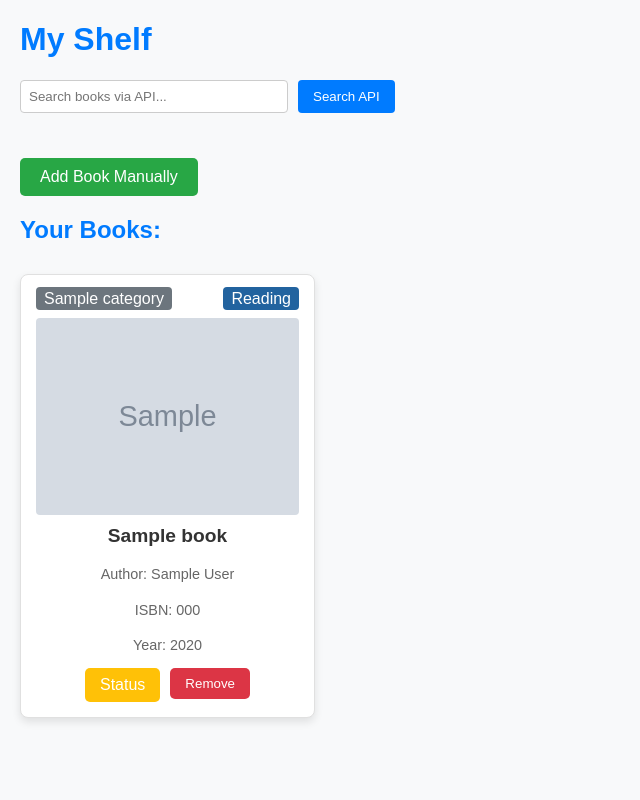
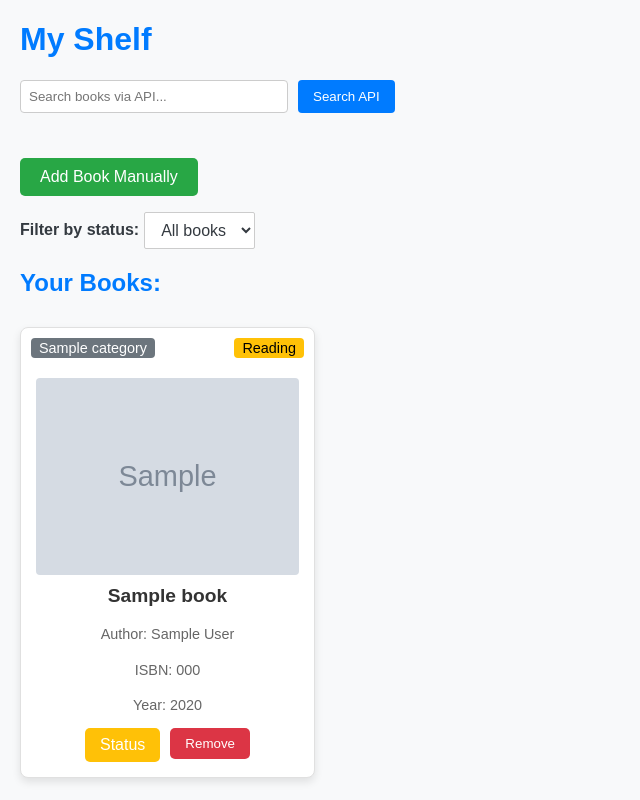
Before and after one commit to charmosaa/digital-library, a Flask app: page / in a window 1280 px wide. Shown: the whole page, without its empty margins (0-640 px from the left). Run offline with Flask 3, Linux system fonts and the light colour scheme; tables that the repository leaves empty hold one stand-in row (values such as "Sample post"); grey boxes marked "Sample" are stand-in pictures.

Commit message:
Napis statusu w prawym górnym rogu ksiązki + filtorwanie po statusie

```diff
--- a/app.py
+++ b/app.py
@@ -19,9 +19,15 @@ db.init_app(app)
 # --- Application Views (Routes) ---
 @app.route('/')
 def home():
-    books = Book.query.all()
-    categories = Category.query.all()
-    return render_template('home.html', books=books, categories=categories)
+    status_filter = request.args.get('status_filter')
+
+    if status_filter in ['0', '1', '2']:
+        books = Book.query.filter_by(status=int(status_filter)).all()
+    else:
+        books = Book.query.all()
+
+    return render_template('home.html', books=books, status_filter=status_filter)
+
 
 @app.route('/add_book', methods=['GET', 'POST'])
 def add_book():
--- a/models.py
+++ b/models.py
@@ -4,6 +4,7 @@ from flask_sqlalchemy import SQLAlchemy
 
 # placeholder, real object initialized in app.py
 db = SQLAlchemy()
+
 
 # BOOK model
 class Book(db.Model):
--- a/templates/home.html
+++ b/templates/home.html
@@ -5,35 +5,168 @@
     <meta name="viewport" content="width=device-width, initial-scale=1.0">
     <title>My Digital Library</title>
     <style>
-        body { font-family: Arial, sans-serif; margin: 20px; background-color: #f8f9fa; color: #343a40; }
-        h1, h2 { color: #007bff; }
-        .search-form-home { margin-bottom: 30px; display: flex; gap: 10px; }
-        .search-form-home input[type="text"] { padding: 8px; border: 1px solid #ccc; border-radius: 4px; width: 250px; }
-        .search-form-home button { padding: 8px 15px; background-color: #007bff; color: white; border: none; border-radius: 4px; cursor: pointer; }
-        .search-form-home button:hover { background-color: #0056b3; }
+        body {
+            font-family: Arial, sans-serif;
+            margin: 20px;
+            background-color: #f8f9fa;
+            color: #343a40;
+        }
 
-        .button-link { display: inline-block; padding: 10px 20px; background-color: #28a745; color: white; border-radius: 5px; text-decoration: none; margin-top: 15px; font-size: 16px; transition: background-color 0.3s ease; }
-        .button-link:hover { background-color: #218838; }
+        h1, h2 {
+            color: #007bff;
+        }
 
-        .message { background-color: #d4edda; color: #155724; border: 1px solid #c3e6cb; padding: 10px; margin-bottom: 15px; border-radius: 5px; }
+        .search-form-home {
+            margin-bottom: 30px;
+            display: flex;
+            gap: 10px;
+        }
 
-        .book-grid { display: grid; grid-template-columns: repeat(auto-fill, minmax(250px, 1fr)); gap: 20px; margin-top: 30px; }
-        .book-card { background-color: #ffffff; border: 1px solid #e0e0e0; border-radius: 8px; box-shadow: 0 4px 8px rgba(0,0,0,0.1); padding: 15px; text-align: center; display: flex; flex-direction: column; justify-content: space-between; align-items: center; }
-        .book-card img { max-width: 100%; height: auto; max-height: 200px; object-fit: contain; border-radius: 4px; margin-bottom: 10px; }
-        .book-card h3 { font-size: 1.2em; margin-top: 0; margin-bottom: 5px; color: #333; }
-        .book-card p { font-size: 0.9em; color: #666; margin-bottom: 5px; }
-        .category-tag { background-color: #6c757d; color: white; padding: 3px 8px; border-radius: 4px; font-size: 1em; margin-bottom: 5px; align-self: flex-start; }
-        .status-to-read { background-color: #248a94; color: #ffffff; padding: 3px 8px; border-radius: 4px; font-size: 1em; margin-bottom: 5px; align-self: flex-end; }
-        .status-reading { background-color: rgb(34, 99, 159);; color: white; padding: 3px 8px; border-radius: 4px; font-size: 1em; margin-bottom: 5px; align-self: flex-end; }
-        .status-read { background-color: #4042d7; color: white; padding: 3px 8px; border-radius: 4px; font-size: 1em; margin-bottom: 5px; align-self: flex-end; }
-        .book-card .book-details { flex-grow: 1; display: flex; flex-direction: column; justify-content: flex-start; align-items: center; width: 100%; }
-        .book-info {
+        .search-form-home input[type="text"] {
+            padding: 8px;
+            border: 1px solid #ccc;
+            border-radius: 4px;
+            width: 250px;
+        }
+
+        .search-form-home button {
+            padding: 8px 15px;
+            background-color: #007bff;
+            color: white;
+            border: none;
+            border-radius: 4px;
+            cursor: pointer;
+        }
+
+        .search-form-home button:hover {
+            background-color: #0056b3;
+        }
+
+        .button-link {
+            display: inline-block;
+            padding: 10px 20px;
+            background-color: #28a745;
+            color: white;
+            border-radius: 5px;
+            text-decoration: none;
+            margin-top: 15px;
+            font-size: 16px;
+            transition: background-color 0.3s ease;
+        }
+
+        .button-link:hover {
+            background-color: #218838;
+        }
+
+        .message {
+            background-color: #d4edda;
+            color: #155724;
+            border: 1px solid #c3e6cb;
+            padding: 10px;
+            margin-bottom: 15px;
+            border-radius: 5px;
+        }
+
+        .book-grid {
+            display: grid;
+            grid-template-columns: repeat(auto-fill, minmax(250px, 1fr));
+            gap: 20px;
+            margin-top: 30px;
+        }
+
+        .book-card {
+            background-color: #ffffff;
+            border: 1px solid #e0e0e0;
+            border-radius: 8px;
+            box-shadow: 0 4px 8px rgba(0,0,0,0.1);
+            padding: 15px;
+            text-align: center;
+            display: flex;
+            flex-direction: column;
+            justify-content: space-between;
+            align-items: center;
+            position: relative;
+            padding-top: 50px;
+        }
+
+        .book-badges-top {
+            position: absolute;
+            top: 10px;
+            left: 10px;
+            right: 10px;
             display: flex;
             justify-content: space-between;
+            align-items: flex-start;
+            z-index: 2;
+        }
+
+        .book-category-badge,
+        .book-status-badge {
+            display: flex;
+        }
+
+        .category-tag,
+        .status-to-read,
+        .status-reading,
+        .status-read {
+            padding: 3px 8px;
+            border-radius: 4px;
+            font-size: 0.9em;
+            font-weight: normal;
+            line-height: 1;
+            display: inline-block;
+            margin-bottom: 5px;
+            color: white;
+        }
+
+        .category-tag {
+            background-color: #6c757d;
+        }
+
+        .status-to-read {
+            background-color: #248a94;
+        }
+
+        .status-reading {
+            background-color: #ffc107;
+            color: black;
+        }
+
+        .status-read {
+            background-color: #28a745;
+        }
+
+        .book-card img {
+            max-width: 100%;
+            height: auto;
+            max-height: 200px;
+            object-fit: contain;
+            border-radius: 4px;
+            margin-bottom: 10px;
+        }
+
+        .book-card h3 {
+            font-size: 1.2em;
+            margin-top: 0;
+            margin-bottom: 5px;
+            color: #333;
+        }
+
+        .book-card p {
+            font-size: 0.9em;
+            color: #666;
+            margin-bottom: 5px;
+        }
+
+        .book-card .book-details {
+            flex-grow: 1;
+            display: flex;
+            flex-direction: column;
+            justify-content: flex-start;
             align-items: center;
             width: 100%;
-        padding-bottom: 10px;
         }
+
         .book-actions {
             display: flex;
             gap: 10px;
@@ -41,8 +174,9 @@
             width: 100%;
             justify-content: center;
         }
+
         .edit-button {
-            background-color: #ffc107; /* Yellow/orange for edit */
+            background-color: #ffc107;
             color: white;
             padding: 8px 15px;
             border: none;
@@ -51,11 +185,13 @@
             text-decoration: none;
             transition: background-color 0.3s ease;
         }
+
         .edit-button:hover {
-            background-color: #e0a800; /* Darker yellow on hover */
+            background-color: #e0a800;
         }
+
         .delete-button {
-            background-color: #dc3545; /* Red color for delete */
+            background-color: #dc3545;
             color: white;
             padding: 8px 15px;
             border: none;
@@ -64,9 +200,39 @@
             text-decoration: none;
             transition: background-color 0.3s ease;
         }
+
         .delete-button:hover {
-            background-color: #c82333; /* Darker red on hover */
+            background-color: #c82333;
         }
+
+        .status-filter-form {
+            margin: 15px 0;
+            display: flex;
+            align-items: center;
+            gap: 5px;
+        }
+
+        .status-filter-form label {
+            font-weight: bold;
+        }
+
+        .status-filter-form select {
+            padding: 8px 12px;
+            border: 1px solid #ccc;
+            border-radius: 2px;
+            background-color: #ffffff;
+            font-size: 1em;
+            color: #343a40;
+            cursor: pointer;
+            transition: border-color 0.2s ease;
+        }
+
+        .status-filter-form select:hover,
+        .status-filter-form select:focus {
+            border-color: #007bff;
+            outline: none;
+        }
+
     </style>
 </head>
 <body>
@@ -87,31 +253,44 @@
 
     <p><a href="{{ url_for('add_book') }}" class="button-link">Add Book Manually</a></p>
 
+    <!-- FILTER FORM -->
+    <form method="GET" action="{{ url_for('home') }}" class="status-filter-form">
+        <label for="status_filter">Filter by status:</label>
+        <select name="status_filter" id="status_filter" onchange="this.form.submit()">
+            <option value="">All books</option>
+            <option value="0" {% if status_filter == '0' %}selected{% endif %}>To Read</option>
+            <option value="1" {% if status_filter == '1' %}selected{% endif %}>Reading</option>
+            <option value="2" {% if status_filter == '2' %}selected{% endif %}>Read</option>
+        </select>
+    </form>
+
+
+
     {% if books %}
         <h2>Your Books:</h2>
         <div class="book-grid">
             {% for book in books %}
                 <div class="book-card">
-                    <div class="book-details">
-                        <div class="book-info">
-                            <div>
+                    <div class="book-badges-top">
+                        <div class="book-category-badge">
                             {% if book.category %}
                                 <span class="category-tag">{{ book.category.name }}</span>
                             {% else %}
                                 <span class="category-tag">Uncategorized</span>
                             {% endif %}
                         </div>
-                            <div>
-                                {% if book.status == 0 %}
+                        <div class="book-status-badge">
+                            {% if book.status|int == 0 %}
                                 <span class="status-to-read">To Read</span>
-                                {% elif book.status == 1 %}
+                            {% elif book.status|int == 1 %}
                                 <span class="status-reading">Reading</span>
-                                {% elif book.status == 2 %}
+                            {% elif book.status|int == 2 %}
                                 <span class="status-read">Read</span>
                             {% endif %}
                         </div>
                     </div>
 
+                    <div class="book-details">
                         {% if book.cover_url %}
                             <img src="{{ book.cover_url }}" alt="Book Cover">
                         {% else %}
```
Lines whose indentation alone changed are shown as unchanged.
